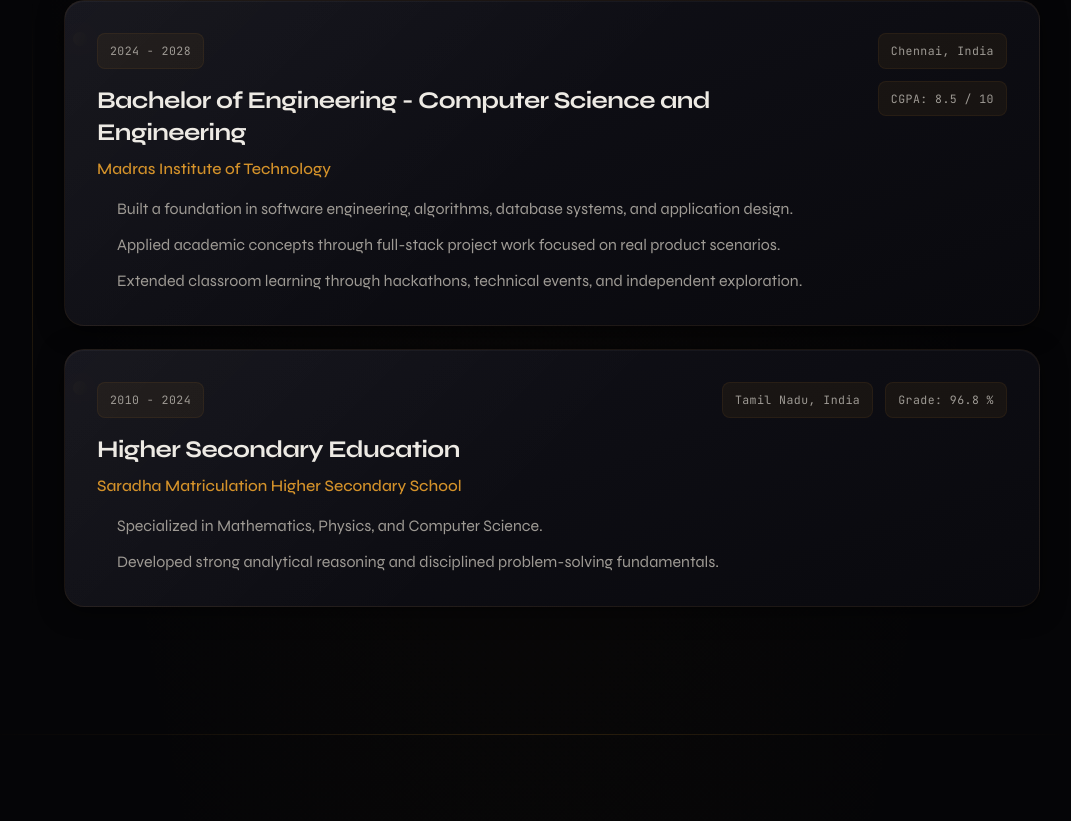
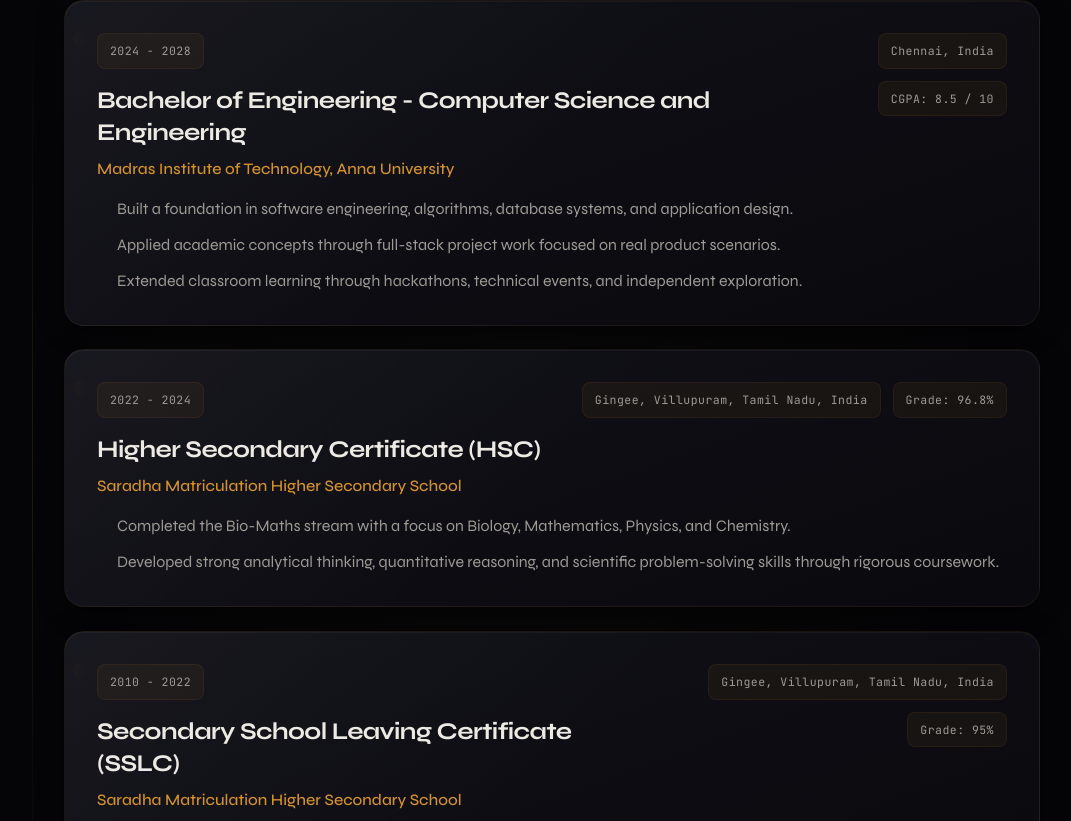
Before and after one commit to Nitesh-N-D/Portfolio, a React (Vite) app in the folder frontend/: page / in a window 1280 px wide. Shown: the part 2799-3620 px from the top of the page, without its empty margins (112-1183 px from the left). Built offline with nearby package versions, Linux system fonts and the light colour scheme; the HTML template or start-up script is replaced by a standard one; a web font is replaced by a local one.

Commit message:
Updated education details and corrected institution names in education.ts

```diff
--- a/frontend/src/data/education.ts
+++ b/frontend/src/data/education.ts
@@ -1,7 +1,7 @@
 export const education = [
   {
     degree: "Bachelor of Engineering - Computer Science and Engineering",
-    institution: "Madras Institute of Technology",
+    institution: "Madras Institute of Technology, Anna University",
     duration: "2024 - 2028",
     location: "Chennai, India",
     cgpa: "8.5 / 10",
@@ -12,14 +12,25 @@
     ]
   },
   {
-    degree: "Higher Secondary Education",
+    degree: "Higher Secondary Certificate (HSC)",
     institution: "Saradha Matriculation Higher Secondary School",
-    duration: "2010 - 2024",
-    location: "Tamil Nadu, India",
-    grade: "96.8 %",
+    duration: "2022 - 2024",
+    location: "Gingee, Villupuram, Tamil Nadu, India",
+    grade: "96.8%",
     details: [
-      "Specialized in Mathematics, Physics, and Computer Science.",
-      "Developed strong analytical reasoning and disciplined problem-solving fundamentals."
+      "Completed the Bio-Maths stream with a focus on Biology, Mathematics, Physics, and Chemistry.",
+      "Developed strong analytical thinking, quantitative reasoning, and scientific problem-solving skills through rigorous coursework."
+    ]
+  },
+  {
+    degree: "Secondary School Leaving Certificate (SSLC)",
+    institution: "Saradha Matriculation Higher Secondary School",
+    duration: "2010 - 2022",
+    location: "Gingee, Villupuram, Tamil Nadu, India",
+    grade: "95%",
+    details: [
+      "Built a strong foundation in Mathematics, Science, Social Science, and Languages.",
+      "Developed disciplined study habits, critical thinking, and problem-solving skills through consistent academic excellence."
     ]
   }
 ];
```
